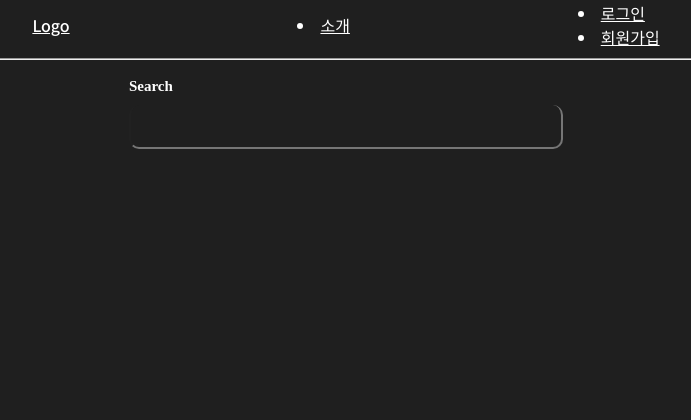
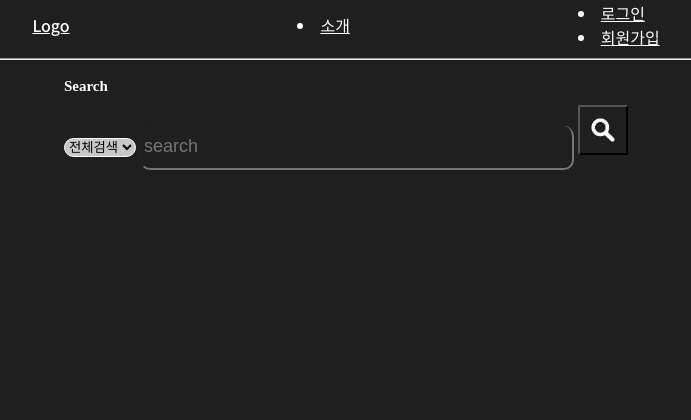
Before and after one commit to EG-Chan/ACT_project, a Django app: page / in a window 1280 px wide. Shown: the top 420 px of the page, without its empty margins (294-985 px from the left). Run offline with Django 4.2, Linux system fonts and the light colour scheme.

Commit message:
수정??_

```diff
--- a/main/static/css/main.css
+++ b/main/static/css/main.css
@@ -13,7 +13,12 @@ canvas,header,nav,section, footer{
     color: white;
     vertical-align: baseline;
 }
-
+.btn_act:hover {
+    background-color: gray;
+}
+.btn_act:active {
+    background-color: rgb(218, 216, 216);
+}
 body{
     background-color: rgb(31, 31, 31);
     padding: 0px 16.6vw 0px 16.6vw;
@@ -58,6 +63,23 @@ nav {
     border-radius: 10px;
     background-color: rgb(31, 31, 31);
 }
+.search .search_btn {
+	/* background-image: url("/static/imgs/btn_search.png"); */
+    /* border: none; */
+    background-color: rgb(31, 31, 31);
+    width: 50px;
+    height: 50px;
+    cursor: pointer;
+    position: relative;
+}
+.search .search_btn > img  {
+    position: absolute;
+    top: 50%;
+    left: 50%;
+    transform: translate(-50%, -50%);
+    max-width: 50%;
+    max-height: 50%;
+}
 
 
 footer {
@@ -76,3 +98,14 @@ footer {
 hr {
     background-color: rgb(60, 60, 60);
 }
+#search_b {
+    /* position: relative; */
+    /* display : block; */
+    max-width: 200px;
+    min-width: 60px;
+    margin: 0 auto;
+    border-radius: 80px;
+    border: 1px solid #ffffff;
+    background-color: rgb(200, 200, 200);
+    z-index: 10;
+}
--- a/main/templates/main/main.html
+++ b/main/templates/main/main.html
@@ -22,15 +22,7 @@
         {% include "main/nav.html" %}
 
         {% block content %}
-        <div class="search">
-            <div>
-                <h1>Search</h1>
-                <form method="post" action="{% url 'main:search' %}">
-                    {% csrf_token %}
-                    <input name="search" type="text">
-                </form>
-            </div>
-        </div>
+        {% include "main/search_bar.html" %}
         {% endblock content %}
         <h1>{{ sessionID }}</h1>
 
--- a/main/templates/main/search.html
+++ b/main/templates/main/search.html
@@ -6,7 +6,6 @@
 {% endblock static %}
 
 {% block content %}
-<<<<<<< HEAD
 <div>
 
     <div class="container">
@@ -32,10 +31,10 @@
 
 </div>
 {% endblock content %}
-=======
 <div class="wrapper">
 
     <div class="searchResult">
+        <span>-{{search_bar_category}}-</span>
         <h1>{{search}}의 검색결과입니다.</h1>
     </div>
 
@@ -73,9 +72,8 @@
     </div>
 
     {% endfor %}
-
+    {% include "main/search_bar.html" %}
 </div>
 {% endblock content %}
 
 <script>
->>>>>>> c7edc1144d03729a39f638bd708af46496d1e4d4
--- /dev/null
+++ b/main/templates/main/search_bar.html
@@ -0,0 +1,19 @@
+<div class="search">
+  <div>
+      <h1>Search</h1>
+      <form method="post" action="{% url 'main:search' %}">
+          {% csrf_token %}
+          <select name='search_bar' id="search_b">
+            <option value="all" selected>전체검색</option>
+            <option value="search_title">제목</option>
+            <option value="search_artist">가수</option>
+          </select>
+
+          <input name="search" type="text" placeholder='search'>
+
+          <button class='search_btn ' type="submit" title="Search">
+            <img class='btn_act' src="/static/imgs/btn_search.png" alt="Button image">
+          </button>
+      </form>
+  </div>
+</div>
--- a/main/views.py
+++ b/main/views.py
@@ -1,4 +1,5 @@
-from django.shortcuts import render, redirect
+from django.shortcuts import render, redirect, get_object_or_404
+from django.http import HttpResponseRedirect, HttpResponse
 
 #사용자 정보 저장
 from datetime import datetime
@@ -141,7 +142,6 @@ def introduce(request):
 def result(request, id):
 
     # 노래 검색
-    ####################try문으로 처리해주기#########################
     track = sp.track(id)
     artist = sp.artist(track['artists'][0]['id'])
 
@@ -149,16 +149,17 @@ def result(request, id):
     service01.setMusicInfo(track, artist)
 
     service03 = s3.Service(id, track['preview_url'])
-
+    recommendation = sp.recommendations(seed_tracks=[id],limit=5)
     if request.method == "GET":
 
         context = service01.getMusicInfo()
         context["state"] = 0
+        context['recommendation'] = recommendation
 
         return render(request, "main/result.html", context=context)
 
     elif request.method == 'POST':
-        #try :
+        try :
             # service_1
             post_data = {
                 "gender" : request.POST['gender'],
@@ -191,12 +192,13 @@ def result(request, id):
             context["service01_result"] = service01_result
             context["service03_result"] = service03_result
             context["state"] = 1
+            context['recommendation'] = recommendation
 
             return render(request, "main/result.html", context=context)
-        # except TypeError as e:
-        #     print(e)
-        #     context = service01.getMusicInfo()
-        #     context["service01_result"] = '해당 노래는 거주 국가에서 분석이 안되는 노래입니다.'
-        #     context["state"] = 1
+        except TypeError as e:
+            print(e)
+            context = service01.getMusicInfo()
+            context["service01_result"] = '해당 노래는 거주 국가에서 분석이 안되는 노래입니다.'
+            context["state"] = 1
 
-        #     return render(request, "main/result.html", context=context)
+            return render(request, "main/result.html", context=context)
```
Also changed, not shown: main/static/css/result.css (+31 -11 lines), main/templates/main/result.html (+55 -27 lines), main/static/imgs/btn_search.png (added).
